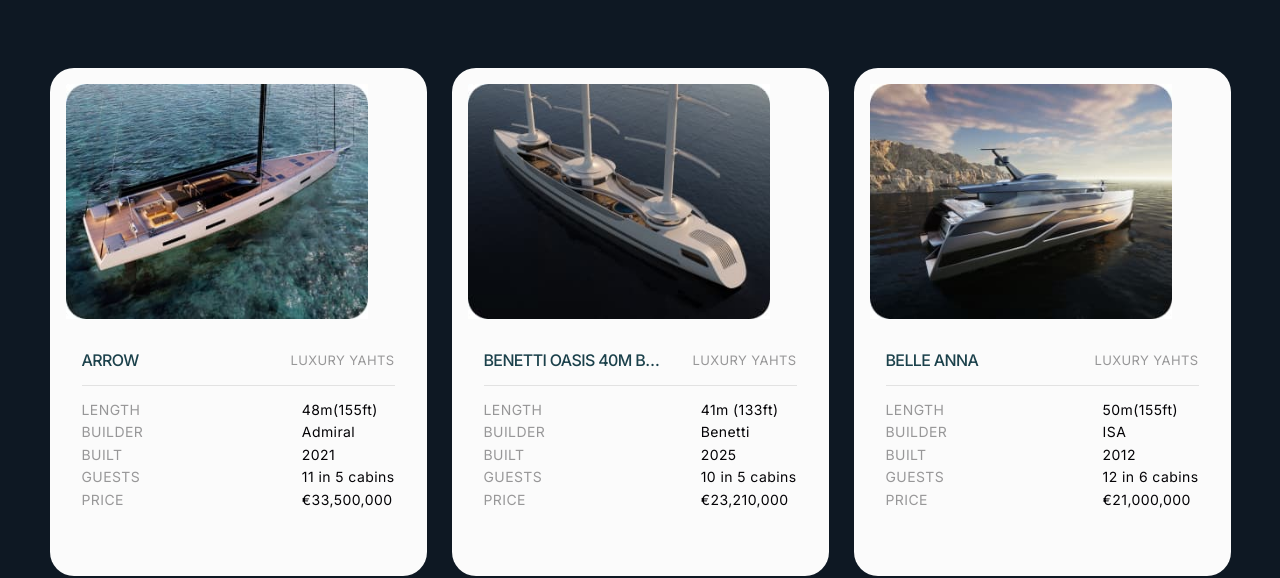
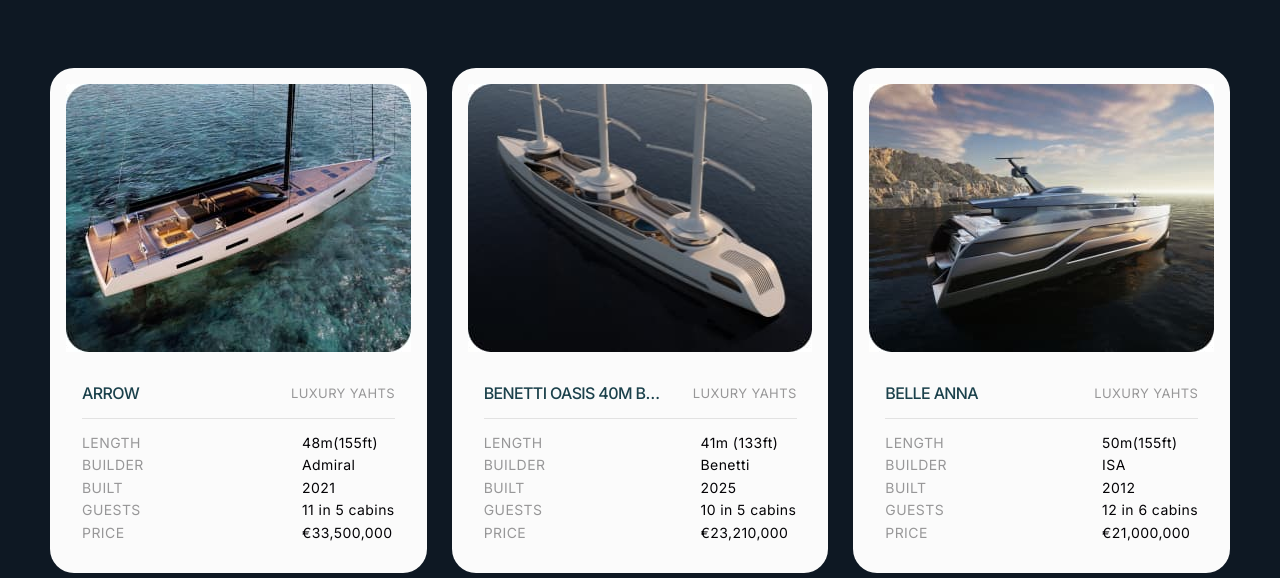
Before and after one commit to Nippondanso/project-TeamWork, a website built with Vite: page src/index.html in a window 1280 px wide. Shown: the part 253-831 px from the top of the page. Built offline with nearby package versions, Linux system fonts and the light colour scheme.

Commit message:
improving images in section

```diff
--- a/src/css/css_partials/our-yachts.css
+++ b/src/css/css_partials/our-yachts.css
@@ -20,8 +20,7 @@
 }
 
 .our-yachts-item {
-    width: 334px;
-    height: 478px;
+    width: 335px;
     background-color: #fbfbfb;
     border-radius: 24px;
 }
@@ -151,7 +150,6 @@
 
     .our-yachts-item {
         width: calc((100% - 32px) / 2);
-        height: 508px;
     }
 
     .hide-tablet {
@@ -199,7 +197,11 @@
     }
 
     .our-yachts-item {
-        width: calc((100% - 25px) / 3);
+        width: calc((100% - 50px) / 3);
+    }
+
+    .our-yachts-img {
+        width: 100%;
     }
 
     .hide-desktop {
```
